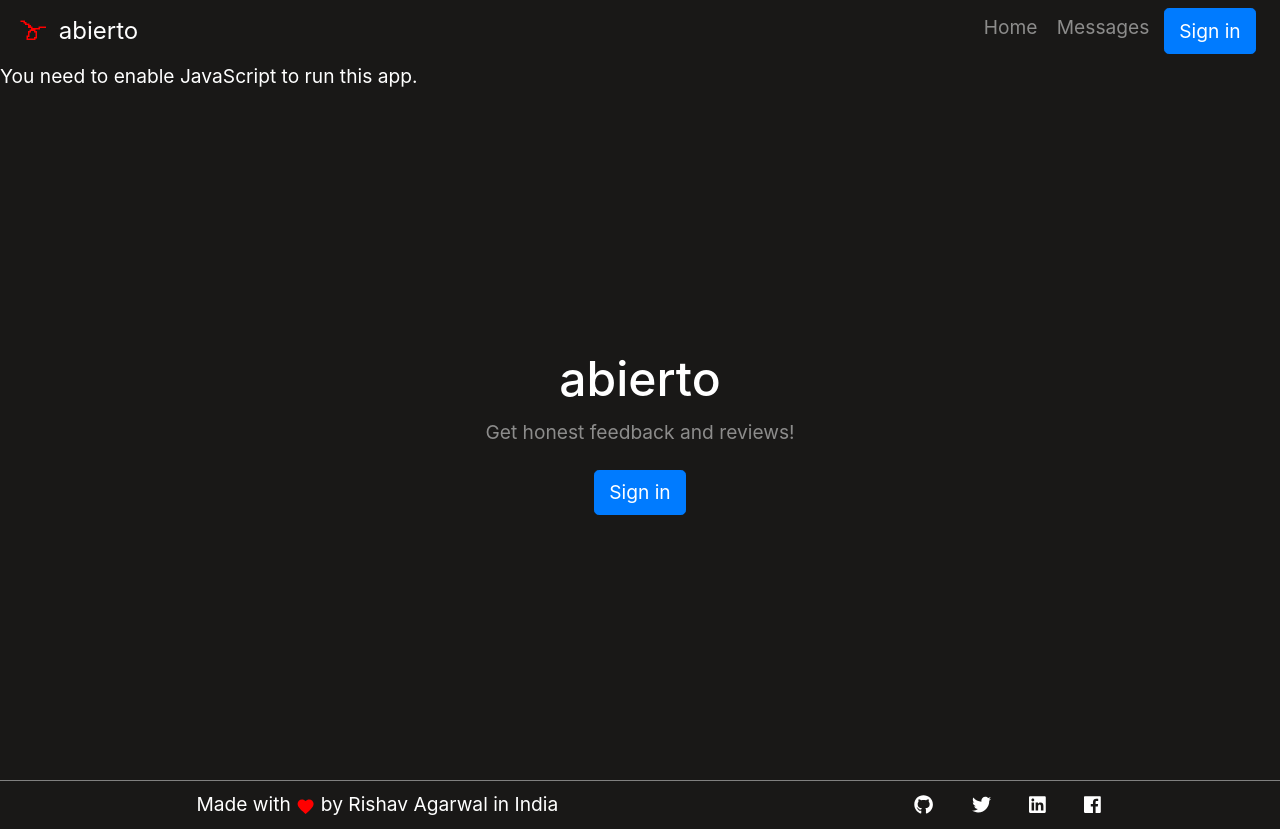
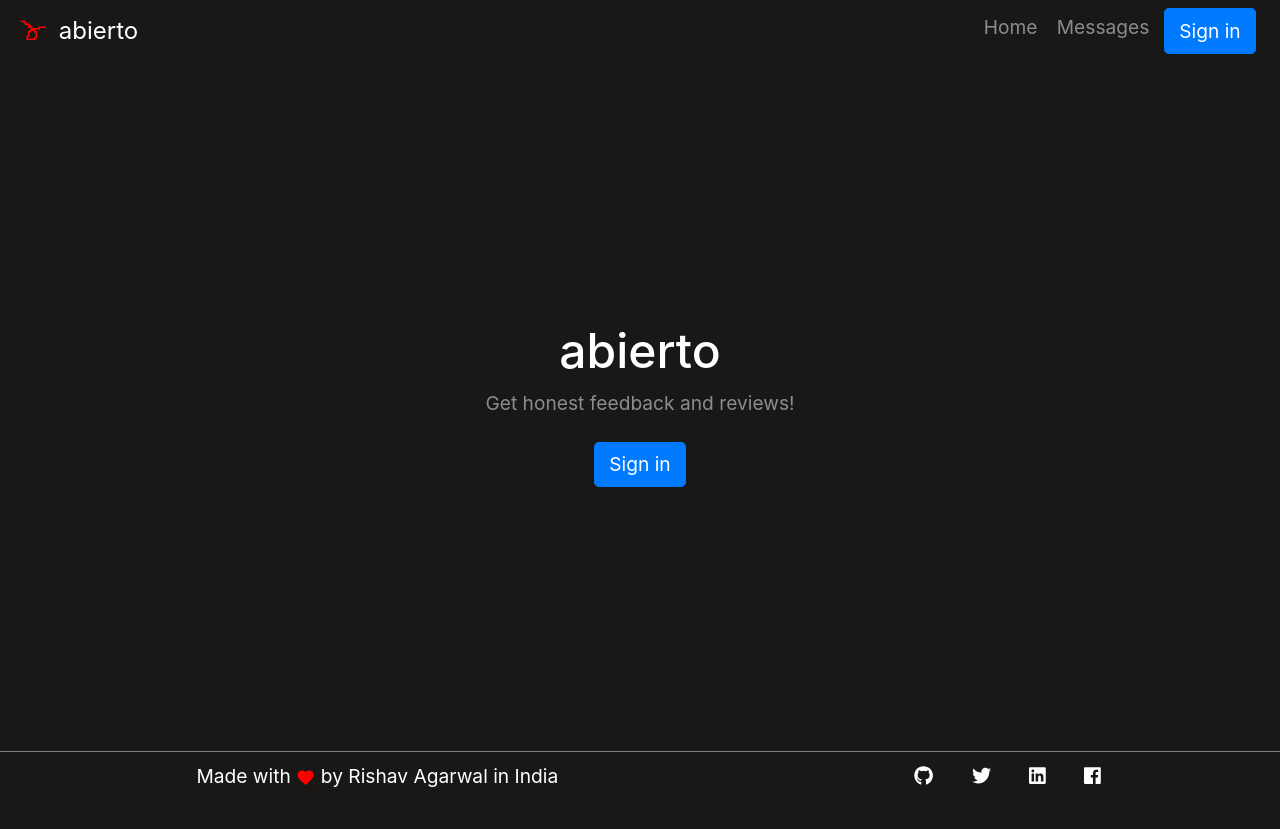
Before and after one commit to Rishav-Agarwal/abierto, a React app: page client/public/index.html in a window 1280 px wide. After the commit the page ends 800 px from the top, so only its background shows below. Built offline with nearby package versions, Linux system fonts and the light colour scheme; no server answers.

Commit message:
fix: Parse error

```diff
--- a/client/public/index.html
+++ b/client/public/index.html
@@ -27,7 +27,7 @@
   <title>abierto</title>
 </head>
 
-<body class="app_theme"
+<body class="app_theme">
   <!-- If JavaScript is disabled -->
   <noscript>You need to enable JavaScript to run this app.</noscript>
 
```
